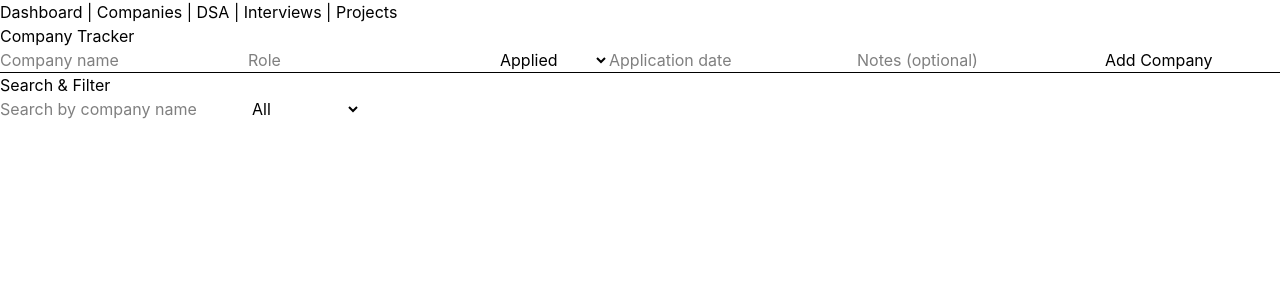
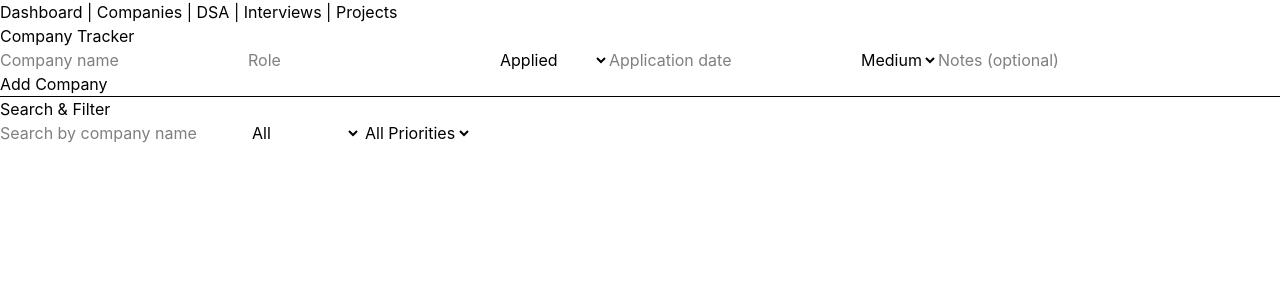
Before and after one commit to jaindhruv04/careeros, a React (Vite) app: page /careeros/companies in a window 1280 px wide. Shown: the top 300 px of the page. Built offline with nearby package versions, Linux system fonts and the light colour scheme.

Commit message:
feat: add priority field and filtering options to CompanyTracker, DSATracker, InterviewJournal, and ProjectTracker

```diff
--- a/src/pages/CompanyTracker.jsx
+++ b/src/pages/CompanyTracker.jsx
@@ -9,10 +9,12 @@ function CompanyTracker() {
   const [role, setRole] = useState("");
   const [status, setStatus] = useState("Applied");
   const [applicationDate, setApplicationDate] = useState("");
+  const [priority, setPriority] = useState("Medium");
   const [notes, setNotes] = useState("");
 
   const [searchText, setSearchText] = useState("");
   const [statusFilter, setStatusFilter] = useState("All");
+  const [priorityFilter, setPriorityFilter] = useState("All");
 
   function handleSubmit(e) {
     e.preventDefault();
@@ -24,6 +26,7 @@ function CompanyTracker() {
       status,
       applicationDate,
       dateAdded: getDateAdded(applicationDate),
+      priority,
       notes,
     };
 
@@ -33,6 +36,7 @@ function CompanyTracker() {
     setRole("");
     setStatus("Applied");
     setApplicationDate("");
+    setPriority("Medium");
     setNotes("");
   }
 
@@ -44,7 +48,10 @@ function CompanyTracker() {
     const matchesStatus =
       statusFilter === "All" || company.status === statusFilter;
 
-    return matchesSearch && matchesStatus;
+    const matchesPriority =
+      priorityFilter === "All" || company.priority === priorityFilter;
+
+    return matchesSearch && matchesStatus && matchesPriority;
   });
 
   return (
@@ -64,7 +71,10 @@ function CompanyTracker() {
           placeholder="Role"
         />
 
-        <select value={status} onChange={(e) => setStatus(e.target.value)}>
+        <select
+          value={status}
+          onChange={(e) => setStatus(e.target.value)}
+        >
           <option value="Applied">Applied</option>
           <option value="Interviewing">Interviewing</option>
           <option value="Offer">Offer</option>
@@ -76,6 +86,15 @@ function CompanyTracker() {
           onChange={(e) => setApplicationDate(e.target.value)}
           placeholder="Application date"
         />
+
+        <select
+          value={priority}
+          onChange={(e) => setPriority(e.target.value)}
+        >
+          <option value="High">High</option>
+          <option value="Medium">Medium</option>
+          <option value="Low">Low</option>
+        </select>
 
         <input
           value={notes}
@@ -107,13 +126,36 @@ function CompanyTracker() {
         <option value="Rejected">Rejected</option>
       </select>
 
+      <select
+        value={priorityFilter}
+        onChange={(e) => setPriorityFilter(e.target.value)}
+      >
+        <option value="All">All Priorities</option>
+        <option value="High">High</option>
+        <option value="Medium">Medium</option>
+        <option value="Low">Low</option>
+      </select>
+
       <ul>
         {filteredCompanies.map((company) => (
           <li key={company.id}>
             <strong>{company.name}</strong> — {company.role} — {company.status}
+
+            {company.applicationDate.trim() !== "" && (
+              <div>
+                <strong>Application Date:</strong>{" "}
+                {company.applicationDate}
+              </div>
+            )}
+
+            <div>
+              <strong>Priority:</strong> {company.priority}
+            </div>
+
             <div>
               <strong>Date Added:</strong> {company.dateAdded}
             </div>
+
             {company.notes.trim() !== "" && (
               <div>
                 <strong>Notes:</strong> {company.notes}
--- a/src/pages/DSATracker.jsx
+++ b/src/pages/DSATracker.jsx
@@ -10,11 +10,13 @@ function DSATracker() {
   const [difficulty, setDifficulty] = useState("Easy");
   const [status, setStatus] = useState("Not Started");
   const [revisionNeeded, setRevisionNeeded] = useState(false);
+  const [priority, setPriority] = useState("Medium");
   const [notes, setNotes] = useState("");
 
   const [searchText, setSearchText] = useState("");
   const [difficultyFilter, setDifficultyFilter] = useState("All");
   const [revisionFilter, setRevisionFilter] = useState("All");
+  const [priorityFilter, setPriorityFilter] = useState("All");
 
   function handleSubmit(e) {
     e.preventDefault();
@@ -26,6 +28,7 @@ function DSATracker() {
       difficulty,
       status,
       revisionNeeded,
+      priority,
       dateAdded: getDateAdded(),
       notes,
     };
@@ -37,6 +40,7 @@ function DSATracker() {
     setDifficulty("Easy");
     setStatus("Not Started");
     setRevisionNeeded(false);
+    setPriority("Medium");
     setNotes("");
   }
 
@@ -46,14 +50,24 @@ function DSATracker() {
       .includes(searchText.toLowerCase());
 
     const matchesDifficulty =
-      difficultyFilter === "All" || problem.difficulty === difficultyFilter;
+      difficultyFilter === "All" ||
+      problem.difficulty === difficultyFilter;
 
     const matchesRevision =
       revisionFilter === "All" ||
       (revisionFilter === "Yes" && problem.revisionNeeded) ||
       (revisionFilter === "No" && !problem.revisionNeeded);
 
-    return matchesSearch && matchesDifficulty && matchesRevision;
+    const matchesPriority =
+      priorityFilter === "All" ||
+      problem.priority === priorityFilter;
+
+    return (
+      matchesSearch &&
+      matchesDifficulty &&
+      matchesRevision &&
+      matchesPriority
+    );
   });
 
   return (
@@ -82,7 +96,10 @@ function DSATracker() {
           <option value="Hard">Hard</option>
         </select>
 
-        <select value={status} onChange={(e) => setStatus(e.target.value)}>
+        <select
+          value={status}
+          onChange={(e) => setStatus(e.target.value)}
+        >
           <option value="Not Started">Not Started</option>
           <option value="In Progress">In Progress</option>
           <option value="Solved">Solved</option>
@@ -96,6 +113,15 @@ function DSATracker() {
           />
           Needs Revision
         </label>
+
+        <select
+          value={priority}
+          onChange={(e) => setPriority(e.target.value)}
+        >
+          <option value="High">High</option>
+          <option value="Medium">Medium</option>
+          <option value="Low">Low</option>
+        </select>
 
         <input
           value={notes}
@@ -135,15 +161,33 @@ function DSATracker() {
         <option value="No">No Revision Needed</option>
       </select>
 
+      <select
+        value={priorityFilter}
+        onChange={(e) => setPriorityFilter(e.target.value)}
+      >
+        <option value="All">All Priorities</option>
+        <option value="High">High</option>
+        <option value="Medium">Medium</option>
+        <option value="Low">Low</option>
+      </select>
+
       <ul>
         {filteredTopics.map((problem) => (
           <li key={problem.id}>
             <strong>{problem.name}</strong> — {problem.topic} —{" "}
             {problem.difficulty} — {problem.status} —{" "}
-            {problem.revisionNeeded ? "Needs Revision" : "No Revision Needed"}
+            {problem.revisionNeeded
+              ? "Needs Revision"
+              : "No Revision Needed"}
+
+            <div>
+              <strong>Priority:</strong> {problem.priority}
+            </div>
+
             <div>
               <strong>Date Added:</strong> {problem.dateAdded}
             </div>
+
             {problem.notes?.trim() !== "" && (
               <div>
                 <strong>Notes:</strong> {problem.notes}
--- a/src/pages/InterviewJournal.jsx
+++ b/src/pages/InterviewJournal.jsx
@@ -12,10 +12,12 @@ function InterviewJournal() {
   const [myAnswer, setMyAnswer] = useState("");
   const [mistakes, setMistakes] = useState("");
   const [lessonsLearned, setLessonsLearned] = useState("");
+  const [priority, setPriority] = useState("Medium");
   const [notes, setNotes] = useState("");
 
   const [searchText, setSearchText] = useState("");
   const [roundFilter, setRoundFilter] = useState("All");
+  const [priorityFilter, setPriorityFilter] = useState("All");
 
   function handleSubmit(e) {
     e.preventDefault();
@@ -28,6 +30,8 @@ function InterviewJournal() {
       myAnswer,
       mistakes,
       lessonsLearned,
+      priority,
+      dateAdded: getDateAdded(),
       notes,
     };
 
@@ -39,6 +43,7 @@ function InterviewJournal() {
     setMyAnswer("");
     setMistakes("");
     setLessonsLearned("");
+    setPriority("Medium");
     setNotes("");
   }
 
@@ -47,9 +52,18 @@ function InterviewJournal() {
       .toLowerCase()
       .includes(searchText.toLowerCase());
 
-    const matchesRound = roundFilter === "All" || entry.round === roundFilter;
+    const matchesRound =
+      roundFilter === "All" || entry.round === roundFilter;
 
-    return matchesSearch && matchesRound;
+    const matchesPriority =
+      priorityFilter === "All" ||
+      entry.priority === priorityFilter;
+
+    return (
+      matchesSearch &&
+      matchesRound &&
+      matchesPriority
+    );
   });
 
   return (
@@ -63,9 +77,14 @@ function InterviewJournal() {
           placeholder="Company"
         />
 
-        <select value={round} onChange={(e) => setRound(e.target.value)}>
+        <select
+          value={round}
+          onChange={(e) => setRound(e.target.value)}
+        >
           <option value="">Select Round</option>
-          <option value="Online Assessment">Online Assessment</option>
+          <option value="Online Assessment">
+            Online Assessment
+          </option>
           <option value="Technical">Technical</option>
           <option value="Managerial">Managerial</option>
           <option value="HR">HR</option>
@@ -95,13 +114,24 @@ function InterviewJournal() {
           placeholder="Lessons Learned"
         />
 
+        <select
+          value={priority}
+          onChange={(e) => setPriority(e.target.value)}
+        >
+          <option value="High">High</option>
+          <option value="Medium">Medium</option>
+          <option value="Low">Low</option>
+        </select>
+
         <textarea
           value={notes}
           onChange={(e) => setNotes(e.target.value)}
           placeholder="Notes (optional)"
         />
 
-        <button type="submit">Add Entry</button>
+        <button type="submit">
+          Add Entry
+        </button>
       </form>
 
       <hr />
@@ -119,31 +149,53 @@ function InterviewJournal() {
         onChange={(e) => setRoundFilter(e.target.value)}
       >
         <option value="All">All</option>
-        <option value="Online Assessment">Online Assessment</option>
+        <option value="Online Assessment">
+          Online Assessment
+        </option>
         <option value="Technical">Technical</option>
         <option value="Managerial">Managerial</option>
         <option value="HR">HR</option>
+      </select>
+
+      <select
+        value={priorityFilter}
+        onChange={(e) => setPriorityFilter(e.target.value)}
+      >
+        <option value="All">All Priorities</option>
+        <option value="High">High</option>
+        <option value="Medium">Medium</option>
+        <option value="Low">Low</option>
       </select>
 
       <ul>
         {filteredEntries.map((entry) => (
           <li key={entry.id}>
             <strong>{entry.company}</strong> - {entry.round}
+
+            <div>
+              <strong>Priority:</strong> {entry.priority}
+            </div>
+
             <div>
               <strong>Date Added:</strong> {entry.dateAdded}
             </div>
+
             <div>
               <strong>Questions:</strong> {entry.questionsAsked}
             </div>
+
             <div>
               <strong>My Answer:</strong> {entry.myAnswer}
             </div>
+
             <div>
               <strong>Mistakes:</strong> {entry.mistakes}
             </div>
+
             <div>
               <strong>Lessons Learned:</strong> {entry.lessonsLearned}
             </div>
+
             {entry.notes?.trim() !== "" && (
               <div>
                 <strong>Notes:</strong> {entry.notes}
--- a/src/pages/ProjectTracker.jsx
+++ b/src/pages/ProjectTracker.jsx
@@ -9,10 +9,12 @@ function ProjectTracker() {
   const [techStack, setTechStack] = useState("");
   const [progress, setProgress] = useState(0);
   const [status, setStatus] = useState("Planning");
+  const [priority, setPriority] = useState("Medium");
   const [notes, setNotes] = useState("");
 
   const [searchText, setSearchText] = useState("");
   const [statusFilter, setStatusFilter] = useState("All");
+  const [priorityFilter, setPriorityFilter] = useState("All");
 
   function handleSubmit(e) {
     e.preventDefault();
@@ -23,6 +25,7 @@ function ProjectTracker() {
       techStack,
       progress,
       status,
+      priority,
       dateAdded: getDateAdded(),
       notes,
     };
@@ -33,6 +36,7 @@ function ProjectTracker() {
     setTechStack("");
     setProgress(0);
     setStatus("Planning");
+    setPriority("Medium");
     setNotes("");
   }
 
@@ -44,7 +48,15 @@ function ProjectTracker() {
     const matchesStatus =
       statusFilter === "All" || project.status === statusFilter;
 
-    return matchesSearch && matchesStatus;
+    const matchesPriority =
+      priorityFilter === "All" ||
+      project.priority === priorityFilter;
+
+    return (
+      matchesSearch &&
+      matchesStatus &&
+      matchesPriority
+    );
   });
 
   return (
@@ -73,11 +85,23 @@ function ProjectTracker() {
           placeholder="Progress"
         />
 
-        <select value={status} onChange={(e) => setStatus(e.target.value)}>
+        <select
+          value={status}
+          onChange={(e) => setStatus(e.target.value)}
+        >
           <option value="Planning">Planning</option>
           <option value="In Progress">In Progress</option>
           <option value="Completed">Completed</option>
           <option value="On Hold">On Hold</option>
+        </select>
+
+        <select
+          value={priority}
+          onChange={(e) => setPriority(e.target.value)}
+        >
+          <option value="High">High</option>
+          <option value="Medium">Medium</option>
+          <option value="Low">Low</option>
         </select>
 
         <input
@@ -110,14 +134,30 @@ function ProjectTracker() {
         <option value="On Hold">On Hold</option>
       </select>
 
+      <select
+        value={priorityFilter}
+        onChange={(e) => setPriorityFilter(e.target.value)}
+      >
+        <option value="All">All Priorities</option>
+        <option value="High">High</option>
+        <option value="Medium">Medium</option>
+        <option value="Low">Low</option>
+      </select>
+
       <ul>
         {filteredProjects.map((project) => (
           <li key={project.id}>
             <strong>{project.name}</strong> - {project.techStack} -{" "}
             {project.progress}% - {project.status}
+
+            <div>
+              <strong>Priority:</strong> {project.priority}
+            </div>
+
             <div>
               <strong>Date Added:</strong> {project.dateAdded}
             </div>
+
             {project.notes?.trim() !== "" && (
               <div>
                 <strong>Notes:</strong> {project.notes}
```
